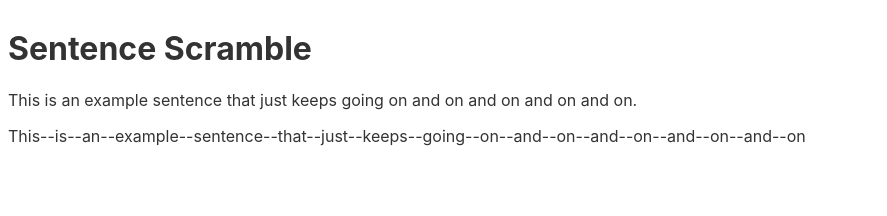
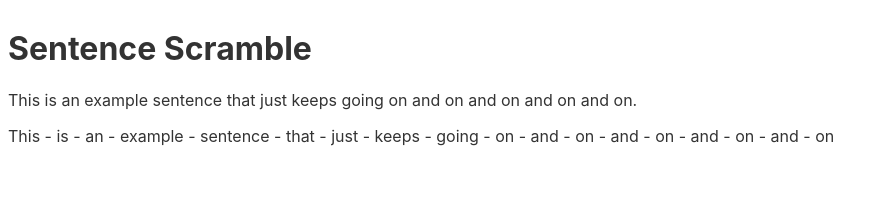
Before and after one commit to mundek/svelte-scrambled-text, a Svelte app: page / in a window 1280 px wide. Shown: the top 216 px of the page, without its empty margins (0-887 px from the left). Built offline with nearby package versions, Linux system fonts and the light colour scheme.

Commit message:
added flex layout, container size, and wrap around

```diff
--- a/src/routes/Sentence.svelte
+++ b/src/routes/Sentence.svelte
@@ -13,7 +13,10 @@
 
 <style>
     #wordContainer {
-        position: relative;
+        /* position: relative; */
+        width: 900px;
+        display: flex;
+        flex-wrap: wrap;
     }
 </style>
 
@@ -21,9 +24,9 @@
 <div id="wordContainer">
     {#each theWords as aWord, i}
         {#if i < (theWords.length - 1)}
-        <span>{aWord}</span>--
+            <div>{aWord}</div>&nbsp;-&nbsp;
         {:else}
-        <span>{aWord}</span>
+            <div>{aWord}</div>
         {/if}
     {/each}
 </div>
```
